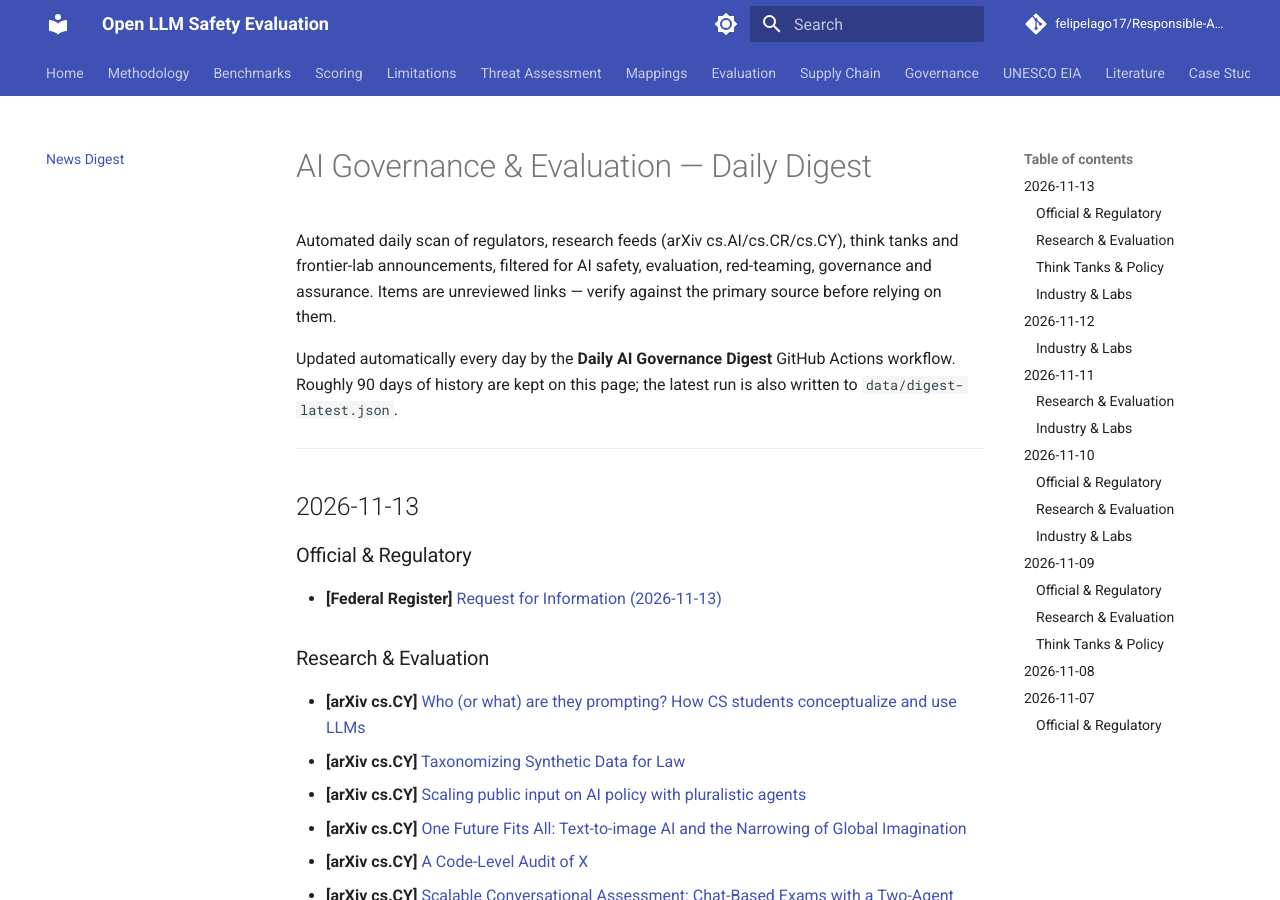
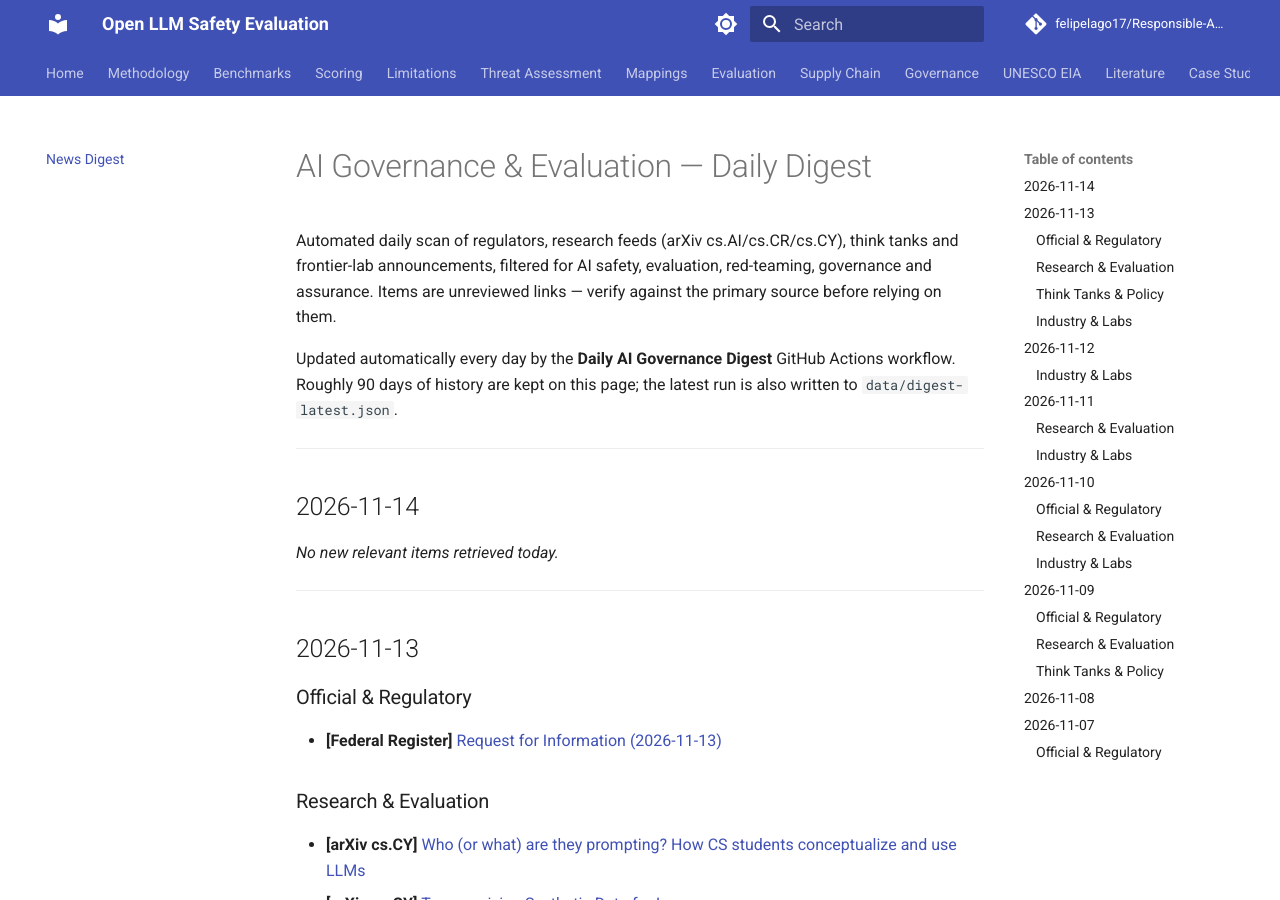
Before and after one commit to felipelago17/Responsible-AI-evaluation, an MkDocs documentation site: the page built from docs/news/digest.md, in a window 1280 px wide and 900 px high. Built offline with MkDocs 1.6.1 and Material for MkDocs 9.7.7, drawn with Linux system fonts in a browser that asks for light colours; comment, search, counter and statistics services are not loaded.

Commit message:
chore: daily digest 2026-11-14

```diff
--- a/docs/news/digest.md
+++ b/docs/news/digest.md
@@ -9,6 +9,12 @@ Roughly 90 days of history are kept on this page; the latest run is also written
 ---
 
 <!-- DIGEST_START -->
+## 2026-11-14
+
+*No new relevant items retrieved today.*
+
+---
+
 ## 2026-11-13
 
 ### Official & Regulatory
```
Also changed, not shown: 2 other files.
